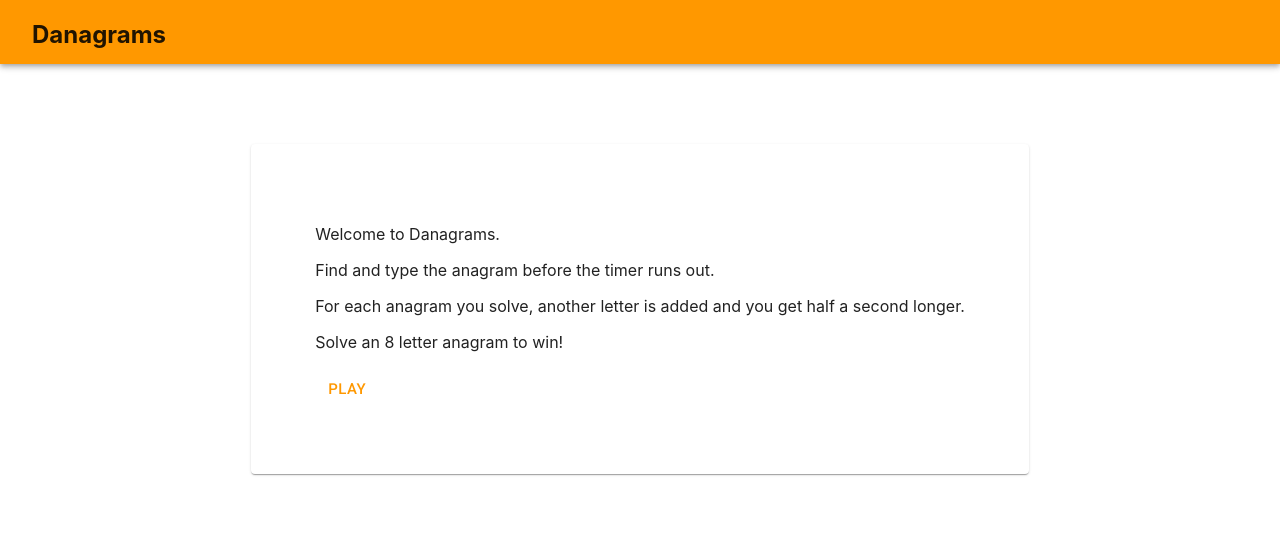
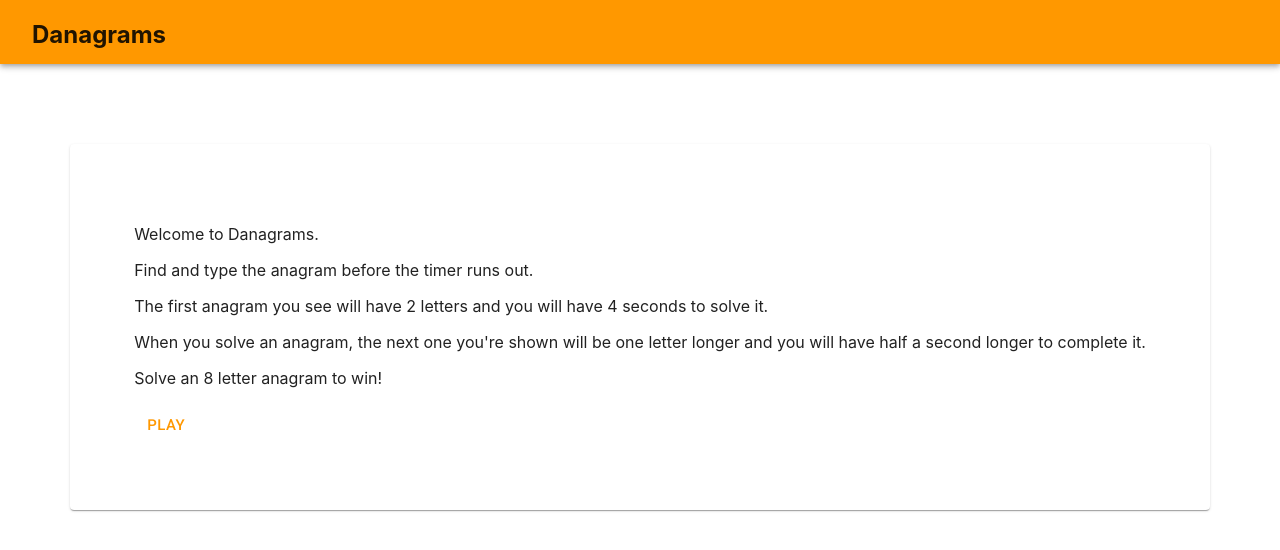
Before and after one commit to dan-holmes/danagrams, a React (Create React App) app: page / in a window 1280 px wide. Shown: the top 550 px of the page. Built offline with nearby package versions, Linux system fonts and the light colour scheme.

Commit message:
Change intro text

```diff
--- a/src/components/game/Game.tsx
+++ b/src/components/game/Game.tsx
@@ -195,9 +195,11 @@ const Game: React.FC = () => {
 
                     <p>Find and type the anagram before the timer runs out.</p>
 
-                    <p>For each anagram you solve, another letter is added and you get half a second longer.</p>
+                    <p>The first anagram you see will have {initialWordLength} letters and you will have {initialBaseSecondsPerAnagram + initialWordLength*additionalSecondsPerLetter} seconds to solve it.</p>
 
-                    <p>Solve an 8 letter anagram to win!</p>
+                    <p>When you solve an anagram, the next one you're shown will be one letter longer and you will have half a second longer to complete it.</p>
+
+                    <p>Solve an {winningLength} letter anagram to win!</p>
 
                     <Button
                         onClick={() => resetGame(initialBaseSecondsPerAnagram)}
```
